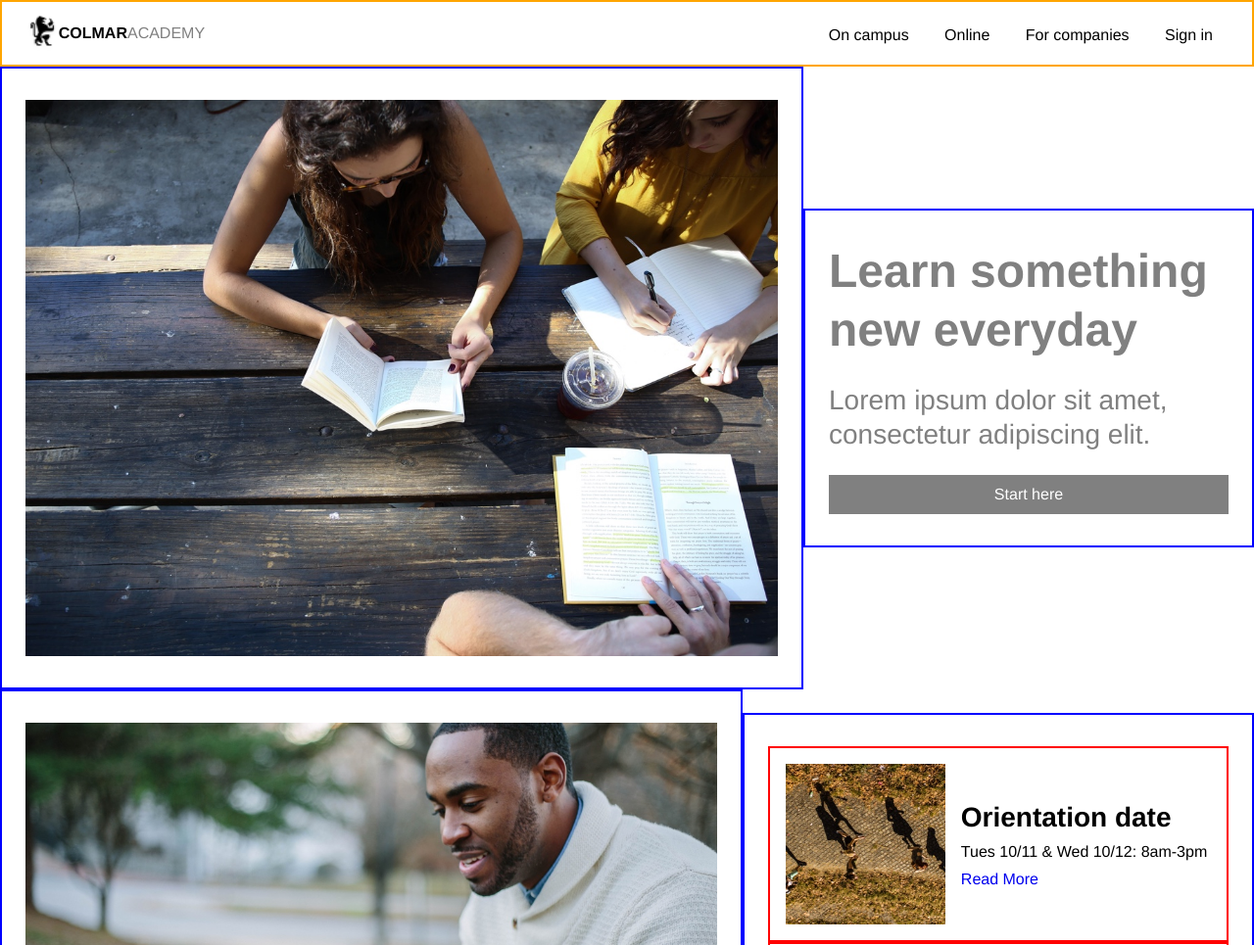
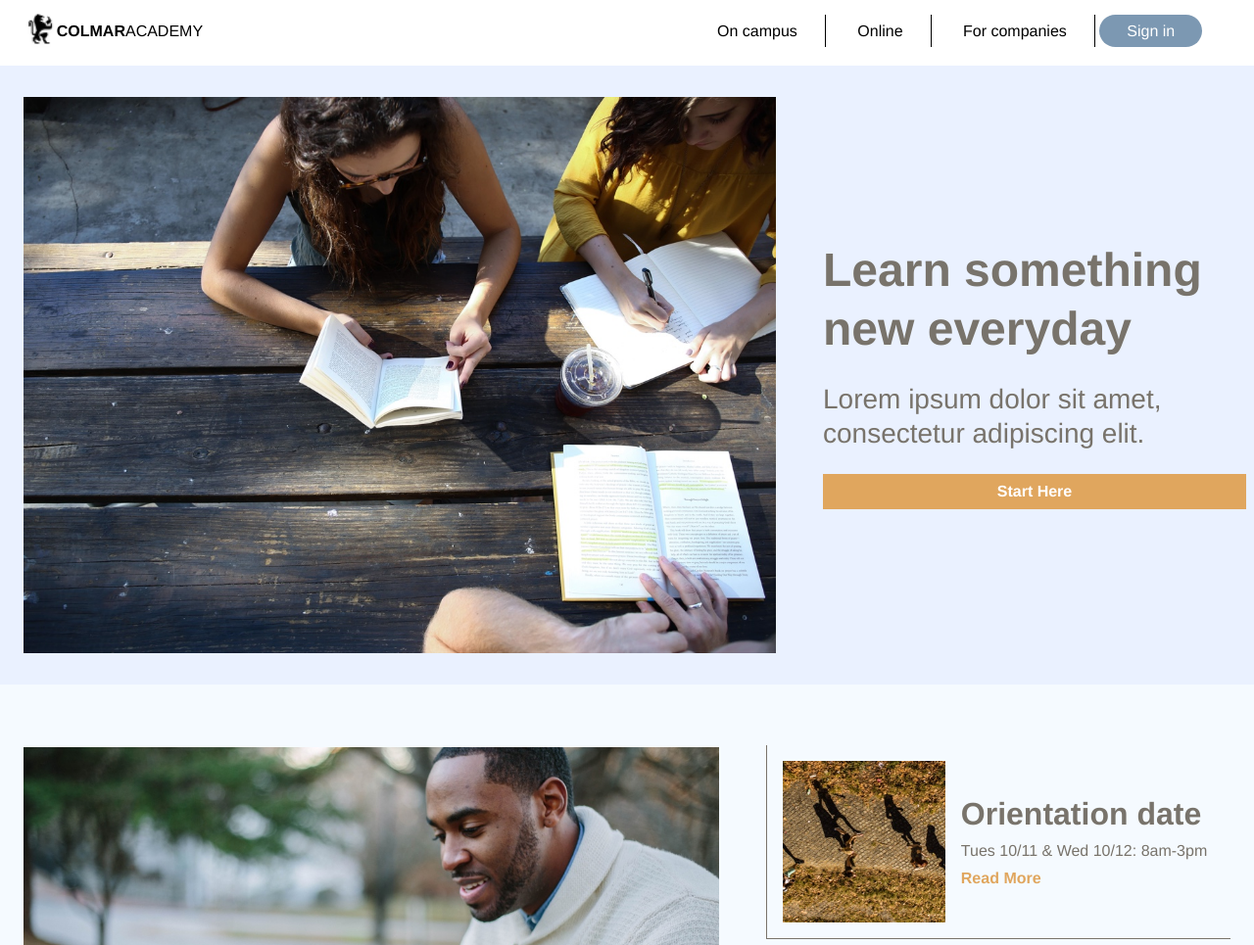
Before and after one commit to LKarnai/ColmarAcademy, a plain HTML site: page index.html in a window 1280 px wide. Shown: the top 965 px of the page at 98% size. Drawn offline with Linux system fonts and the light colour scheme.

Commit message:
Add 2nd commit for desktop design with min animation

```diff
--- a/index.html
+++ b/index.html
@@ -19,12 +19,10 @@
       </div>
       <!-- Desktop Nav Bar -->
       <nav class="desktop nav">
-        <ul>
-          <li><a href="#">On campus</a></li>
-          <li><a href="#">Online</a></li>
-          <li><a href="#">For companies</a></li>
-          <li><a href="#">Sign in</a></li>
-        </ul>
+        <a class="link" href="#">On campus</a>
+        <a class="link" href="#">Online</a>
+        <a class="link" href="#">For companies</a>
+        <a class="button" href="#">Sign in</a>
       </nav>
 
       <!-- Mobile Nav Bar
@@ -38,16 +36,16 @@
       </nav> -->
     </header>
 
-
+    <div id="container">
     <!-- Primary Banner -->
     <div class="primary banner">
       <img src="resources/images/banner.jpg" class="main-image container"/>
       <div class="content container">
         <h1>Learn something new everyday</h1>
         <h5>Lorem ipsum dolor sit amet, consectetur adipiscing elit.</h5>
-        <p>
-          <a href=#>Start here</a>
-        </p>
+        <div class="start">
+          <a href=#>Start Here</a>
+        </div>
       </div>
     </div>
 
@@ -183,7 +181,7 @@
     </div>
 
     <!-- Exhibit Container -->
-    <div class="section-text">
+    <div class="exhibit section-text">
         <h3>Thesis Exhibit</h3>
     </div>
       <div class="exhibit banner">
@@ -206,6 +204,7 @@
              <p>
               Designer showcase of new prototype product
              </p>
+             <span><a href="#">Read More</a></span>
            </div>
          </div>
 
@@ -216,6 +215,7 @@
              <p>
               Research study about New York
             </p>
+            <span><a href="#">Read More</a></span>
           </div>
         </div>
       </div>
@@ -229,9 +229,10 @@
       <div>
         <a href="#">Terms</a>
         <a href="#">Privacy</a>
+      </div>
     </footer>
 
-
+  </div>
   </body>
 
 </html>
--- a/resources/css/style.css
+++ b/resources/css/style.css
@@ -1,29 +1,34 @@
-html {
-
+* {
+  margin: 0;
 }
 
 body {
   font-family: Helvetica;
   font-size: 16px;
-
   line-height: 1.25;
 }
 
 /* Container Padding */
 .container {
-  border: 2px solid blue;
   padding:32px 24px;
+}
 
+#container {
+  position: relative;
+  top: 67px;
 }
 
 /* Header */
 header {
-  /*border for tracking purposes only*/
-  border: 2px solid orange;
   display: flex;
   justify-content: space-between;
+  align-items: center;
   height: 64px;
-  padding: 0 24px;
+  padding-left: 24px;
+  position: fixed;
+  z-index: 5;
+  background-color: white;
+  width: 99%;
 }
 
 .logo {
@@ -40,19 +45,27 @@ header {
   font-weight: bold;
 }
 
-#light {
-  color: gray;
-}
-
-nav li {
-  display: inline-block;
-  padding: 24px 16px;
+nav  {
+  display: block;
+  padding: 16px 64px 16px 64px;
 }
 
 nav a {
   color: black;
   text-decoration: none;
+  padding: 8px 28px;
 }
+
+nav .link {
+  border-right: 1px solid black;
+}
+
+ nav .button {
+   color: white;
+   background-color: #7C98B2;
+   border-radius: 20px;
+}
+
 
 
 /* Primary, Secondary, and Exhibit Banner */
@@ -69,30 +82,43 @@ nav a {
   width: 40%;
 }
 
-/* Primary Content */
+/* Primary Banner Content */
+
 h1 {
   font-size: 3rem;
   font-weight: bold;
-  color: gray;
   padding-bottom: 24px;
 }
 
 .primary h5 {
   font-size: 1.75rem;
-  color: gray;
   padding-bottom: 24px;
 }
 
-.primary p {
-  background-color: gray;
-  border: 2px solid gray;
+.start {
+  background-color: #E0A65E;
   text-align: center;
-  padding: 8px 0;
+  width: 100%;
+  padding: 8px;
 }
 
-.primary a {
+.start a {
   color: white;
+  font-weight: bold;
   text-decoration: none;
+}
+
+.primary,
+#course-section {
+  color: #78736B;
+  background-color: #EAF1FF;
+}
+
+/* Secondary Banner and Exhibit */
+.secondary,
+.exhibit {
+  color: #78736B;
+  background-color: #F5FAFF;
 }
 
 /* Secondary Banner & Exhibit Media Content */
@@ -116,18 +142,26 @@ video {
   padding: 32px 0;
 }
 
-/* Secondary Banner and Thesis Exhibit Right Column */
+/* Secondary Banner & Exhibit Right Column */
 
 .about,
 .thesis {
-  border: 2px solid red;
   display: flex;
   align-items: center;
+  margin: 30px 0;
+  border-bottom: .5px solid #78736B;
+  border-left: .5px solid #78736B;
+  transition: all 750ms ease-out;
+}
+
+.about:hover,
+.thesis:hover {
+  background-color: #7C98B2;
+  color: white;
 }
 
 .about img,
 .thesis img {
-  height: auto;
   width: 35%;
   padding: 16px;
 }
@@ -138,7 +172,7 @@ video {
 
 .about-text h5,
 .exhibit h5 {
-  font-size: 1.75rem;
+  font-size: 2rem;
   font-weight: bold;
   padding-bottom: 8px;
 }
@@ -148,14 +182,13 @@ video {
 }
 
 .about-text a {
+  color: #E0A65E;
+  font-weight: bold;
   text-decoration: none;
 }
 
+
 /* Course Container */
-
-#course-section {
-  border: 2px solid goldenrod;
-}
 
 .section-text h3 {
   font-size: 2rem;
@@ -168,24 +201,27 @@ video {
   display: flex;
   flex-wrap: wrap;
   justify-content: space-around;
-  padding: 32px 72px;
+  width: 80%;
+  margin: 0 auto;
+  padding-top: 32px;
 }
 
 .course {
-  border: 2px solid blue;
   display: flex;
   flex-direction: column;
-  max-width: 30%;
-  margin-bottom: 32px
-
+  width: 30%;
+  margin-bottom: 32px;
 }
 
 .course img {
-  height: auto;
+  width: 100%;
+  margin: 0 auto;
 }
 
 .subject {
+  background-color: white;
   padding: 16px 24px 24px 16px;
+  height: 100%;
 }
 
 .subject h6 {
@@ -208,10 +244,12 @@ footer {
   justify-content: space-between;
   padding: 16px 24px 32px 24px;
   font-size: .75rem;
+  background-color: #7C98B2;
+  color: #F5FAFF;
 }
 
 footer a {
-  color: black;
+  color: #F5FAFF;
   text-decoration: none;
   padding-left: 8px;
 }
```
